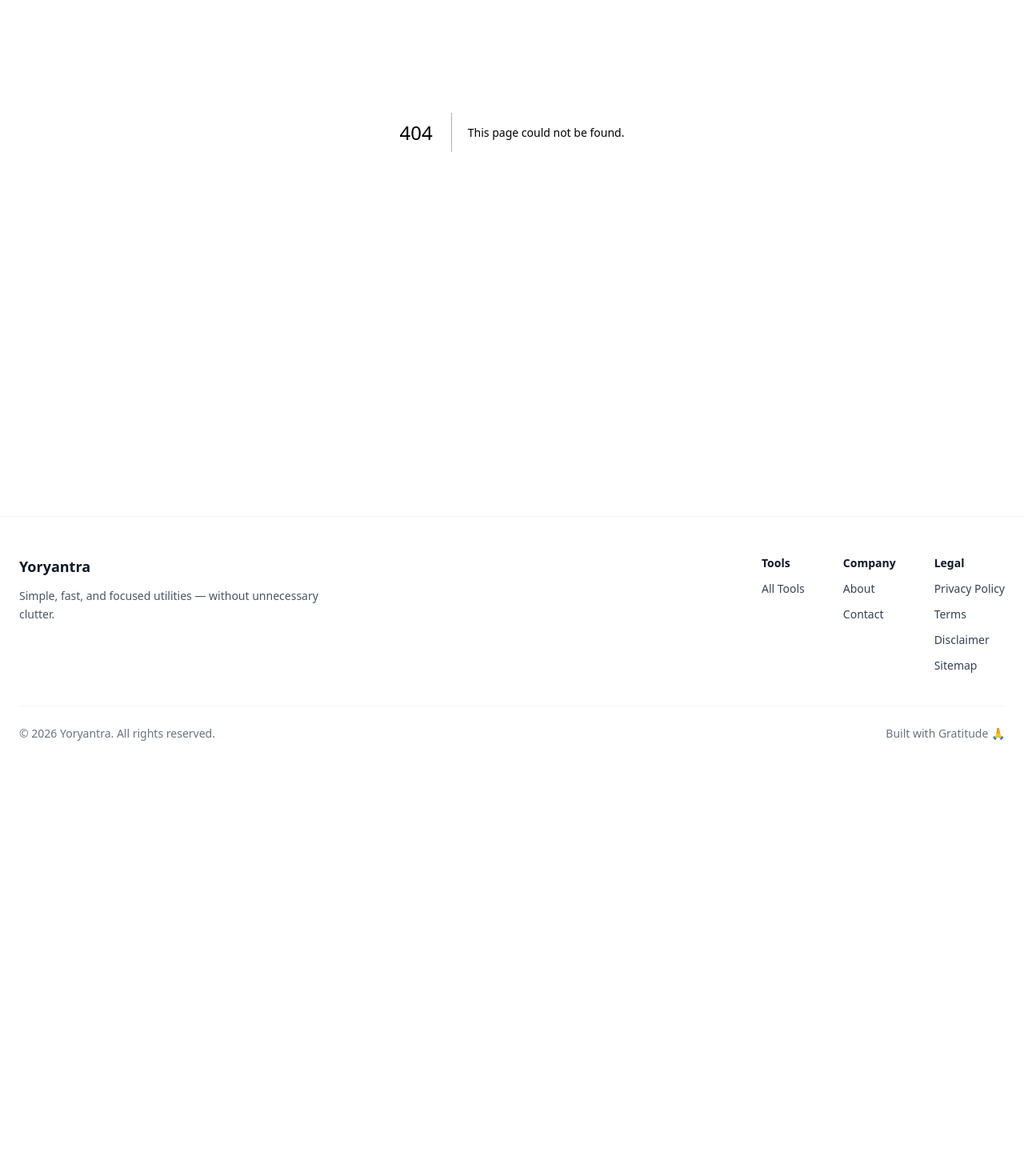
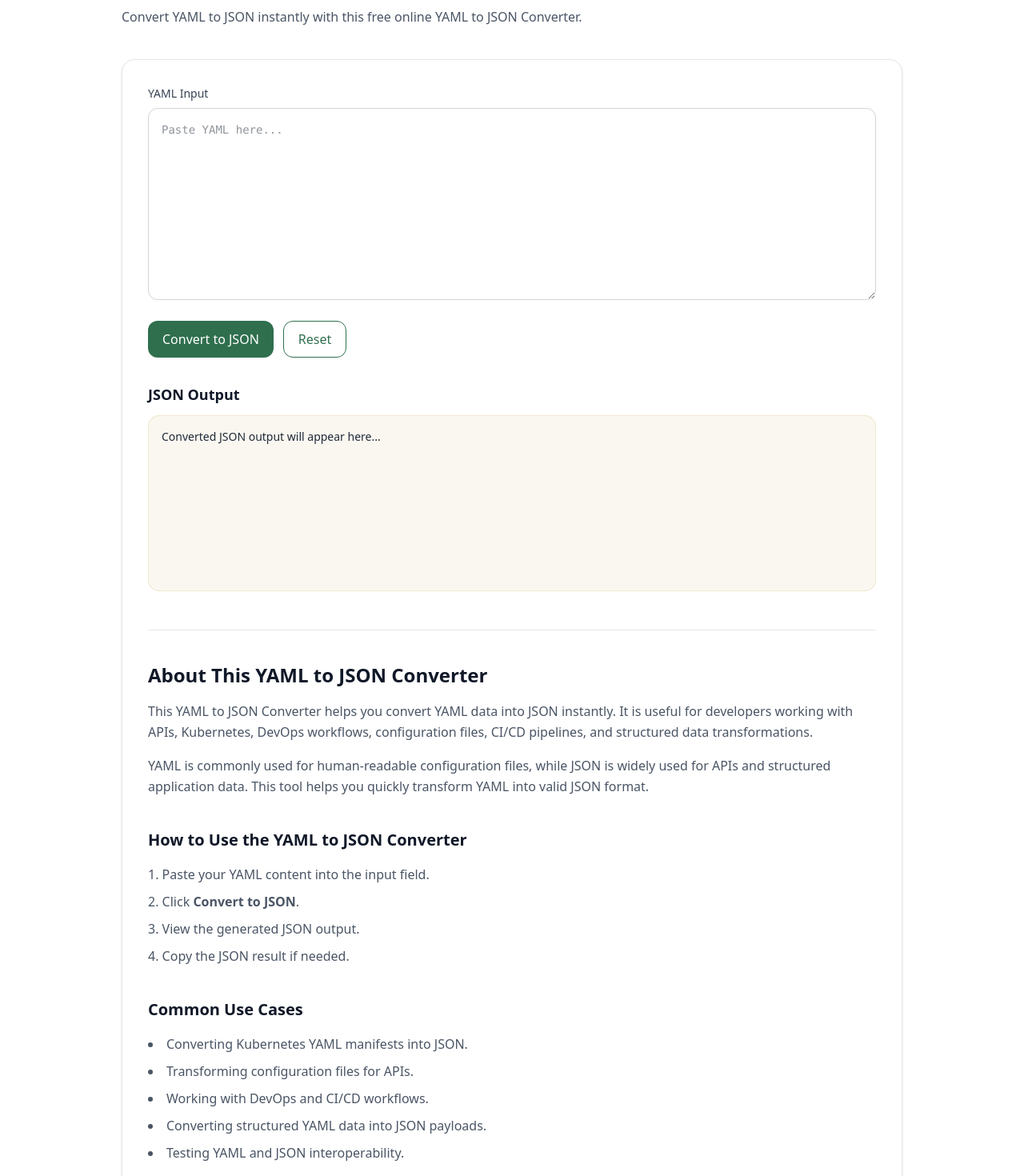
Before and after one commit to vaarunsonawwane-ops/yoryantra-new, a Next.js app: page /tools/yaml-to-json-converter in a window 1280 px wide. Before the commit this address had no page. Shown: the part 300-1770 px from the top of the page at 80% size. Before the commit the page ends 1275 px from the top, so only its background shows below. Built offline with nearby package versions, Linux system fonts and the light colour scheme.

Commit message:
YAML to JSON Converter

```diff
--- a/app/data/tools.tsx
+++ b/app/data/tools.tsx
@@ -221,5 +221,11 @@ export const tools = [
   href: "/tools/json-diff-checker",
   },
 
+  {
+  title: "YAML to JSON Converter",
+  description: "Convert YAML to JSON instantly.",
+  href: "/tools/yaml-to-json-converter",
+  },
+
 
 ];
--- /dev/null
+++ b/app/tools/yaml-to-json-converter/ToolClient.tsx
@@ -0,0 +1,256 @@
+"use client";
+
+import { useState } from "react";
+import Link from "next/link";
+import yaml from "js-yaml";
+import ToolShell from "@/app/components/ToolShell";
+
+export default function ToolClient() {
+  const [input, setInput] = useState("");
+  const [output, setOutput] = useState("");
+  const [error, setError] = useState("");
+
+  const convertToJSON = () => {
+    try {
+      const parsed = yaml.load(input);
+
+      const formatted = JSON.stringify(parsed, null, 2);
+
+      setOutput(formatted);
+      setError("");
+    } catch (err) {
+      if (err instanceof Error) {
+        setError(err.message);
+      } else {
+        setError("Invalid YAML input.");
+      }
+
+      setOutput("");
+    }
+  };
+
+  const resetAll = () => {
+    setInput("");
+    setOutput("");
+    setError("");
+  };
+
+  return (
+    <ToolShell
+      title="YAML to JSON Converter"
+      description="Convert YAML to JSON instantly with this free online YAML to JSON Converter."
+    >
+      {/* INPUT */}
+      <div>
+        <label className="block mb-2 text-sm font-medium text-gray-700">
+          YAML Input
+        </label>
+
+        <textarea
+          value={input}
+          onChange={(e) => setInput(e.target.value)}
+          placeholder="Paste YAML here..."
+          className="w-full min-h-[240px] rounded-xl border border-gray-300 p-4 text-sm font-mono outline-none focus:ring-2 focus:ring-[var(--green)] focus:border-transparent transition"
+        />
+      </div>
+
+      {/* ACTIONS */}
+      <div className="mt-5 flex flex-wrap gap-3">
+        <button
+          onClick={convertToJSON}
+          className="yoryantra-btn"
+        >
+          Convert to JSON
+        </button>
+
+        <button
+          onClick={resetAll}
+          className="yoryantra-btn-outline"
+        >
+          Reset
+        </button>
+      </div>
+
+      {/* ERROR */}
+      {error && (
+        <div className="mt-6 rounded-xl border border-red-200 bg-red-50 p-4 text-sm text-red-700">
+          {error}
+        </div>
+      )}
+
+      {/* OUTPUT */}
+      <div className="mt-8">
+        <div className="flex items-center justify-between mb-3">
+          <h3 className="text-lg font-semibold text-gray-900">
+            JSON Output
+          </h3>
+
+          {output && (
+            <button
+              onClick={() => navigator.clipboard.writeText(output)}
+              className="yoryantra-btn-outline text-sm"
+            >
+              Copy
+            </button>
+          )}
+        </div>
+
+        <div className="yoryantra-output min-h-[220px] text-sm whitespace-pre-wrap break-words overflow-auto">
+          {output || "Converted JSON output will appear here..."}
+        </div>
+      </div>
+
+      {/* SEO CONTENT */}
+      <section className="mt-12 border-t border-gray-200 pt-10 space-y-10">
+        <div>
+          <h2 className="text-2xl font-semibold text-gray-900">
+            About This YAML to JSON Converter
+          </h2>
+
+          <p className="mt-4 text-gray-600 leading-relaxed">
+            This YAML to JSON Converter helps you convert YAML data into JSON
+            instantly. It is useful for developers working with APIs,
+            Kubernetes, DevOps workflows, configuration files, CI/CD pipelines,
+            and structured data transformations.
+          </p>
+
+          <p className="mt-4 text-gray-600 leading-relaxed">
+            YAML is commonly used for human-readable configuration files, while
+            JSON is widely used for APIs and structured application data. This
+            tool helps you quickly transform YAML into valid JSON format.
+          </p>
+        </div>
+
+        <div>
+          <h2 className="text-xl font-semibold text-gray-900">
+            How to Use the YAML to JSON Converter
+          </h2>
+
+          <ol className="mt-4 list-decimal list-inside space-y-2 text-gray-600 leading-relaxed">
+            <li>Paste your YAML content into the input field.</li>
+            <li>Click <strong>Convert to JSON</strong>.</li>
+            <li>View the generated JSON output.</li>
+            <li>Copy the JSON result if needed.</li>
+          </ol>
+        </div>
+
+        <div>
+          <h2 className="text-xl font-semibold text-gray-900">
+            Common Use Cases
+          </h2>
+
+          <ul className="mt-4 list-disc list-inside space-y-2 text-gray-600 leading-relaxed">
+            <li>Converting Kubernetes YAML manifests into JSON.</li>
+            <li>Transforming configuration files for APIs.</li>
+            <li>Working with DevOps and CI/CD workflows.</li>
+            <li>Converting structured YAML data into JSON payloads.</li>
+            <li>Testing YAML and JSON interoperability.</li>
+          </ul>
+        </div>
+
+        <div>
+          <h2 className="text-xl font-semibold text-gray-900">
+            Example
+          </h2>
+
+          <div className="mt-4 rounded-xl border border-gray-200 bg-gray-50 p-4 text-sm text-gray-700">
+            <p className="font-medium text-gray-900">
+              YAML input:
+            </p>
+
+            <pre className="mt-2 whitespace-pre-wrap break-words">
+{`name: Yoryantra
+type: Developer Utility`}
+            </pre>
+
+            <p className="mt-4 font-medium text-gray-900">
+              JSON output:
+            </p>
+
+            <pre className="mt-2 whitespace-pre-wrap break-words">
+{`{
+  "name": "Yoryantra",
+  "type": "Developer Utility"
+}`}
+            </pre>
+          </div>
+        </div>
+
+        <div>
+          <h2 className="text-xl font-semibold text-gray-900">
+            Frequently Asked Questions
+          </h2>
+
+          <div className="mt-5 space-y-6">
+            <div>
+              <h3 className="font-semibold text-gray-900">
+                What is YAML?
+              </h3>
+
+              <p className="mt-2 text-gray-600 leading-relaxed">
+                YAML is a human-readable structured data format commonly used
+                for configuration files and DevOps workflows.
+              </p>
+            </div>
+
+            <div>
+              <h3 className="font-semibold text-gray-900">
+                Why convert YAML to JSON?
+              </h3>
+
+              <p className="mt-2 text-gray-600 leading-relaxed">
+                JSON is widely used in APIs, applications, and structured data
+                systems, while YAML is often preferred for readability.
+              </p>
+            </div>
+
+            <div>
+              <h3 className="font-semibold text-gray-900">
+                Does this tool validate YAML?
+              </h3>
+
+              <p className="mt-2 text-gray-600 leading-relaxed">
+                Yes. Invalid YAML input will show an error message during
+                conversion.
+              </p>
+            </div>
+
+            <div>
+              <h3 className="font-semibold text-gray-900">
+                Is the conversion done on the server?
+              </h3>
+
+              <p className="mt-2 text-gray-600 leading-relaxed">
+                No. YAML conversion happens directly in your browser.
+              </p>
+            </div>
+          </div>
+        </div>
+
+        <div>
+          <h2 className="text-xl font-semibold text-gray-900">
+            Related Tools
+          </h2>
+
+          <div className="mt-4 flex flex-wrap gap-3">
+            <Link href="/tools/yaml-formatter" className="yoryantra-btn-outline">
+              YAML Formatter
+            </Link>
+
+            <Link href="/tools/json-formatter" className="yoryantra-btn-outline">
+              JSON Formatter
+            </Link>
+
+            <Link href="/tools/json-validator" className="yoryantra-btn-outline">
+              JSON Validator
+            </Link>
+
+            <Link href="/tools/json-minifier" className="yoryantra-btn-outline">
+              JSON Minifier
+            </Link>
+          </div>
+        </div>
+      </section>
+    </ToolShell>
+  );
+}
--- /dev/null
+++ b/app/tools/yaml-to-json-converter/page.tsx
@@ -0,0 +1,52 @@
+import ToolClient from "./ToolClient";
+
+export const metadata = {
+  title: "YAML to JSON Converter Online Free | Yoryantra",
+
+  description:
+    "Convert YAML to JSON instantly with this free online YAML to JSON Converter.",
+
+  keywords: [
+    "yaml to json",
+    "yaml json converter",
+    "convert yaml to json",
+    "yaml parser",
+    "yaml to json online",
+    "devops yaml converter",
+    "developer tools",
+  ],
+
+  alternates: {
+    canonical:
+      "https://yoryantra.com/tools/yaml-to-json-converter",
+  },
+
+  openGraph: {
+    title:
+      "YAML to JSON Converter Online Free | Yoryantra",
+
+    description:
+      "Convert YAML to JSON instantly online.",
+
+    url:
+      "https://yoryantra.com/tools/yaml-to-json-converter",
+
+    siteName: "Yoryantra",
+
+    type: "website",
+  },
+
+  twitter: {
+    card: "summary_large_image",
+
+    title:
+      "YAML to JSON Converter Online Free | Yoryantra",
+
+    description:
+      "Convert YAML to JSON instantly.",
+  },
+};
+
+export default function Page() {
+  return <ToolClient />;
+}
```
